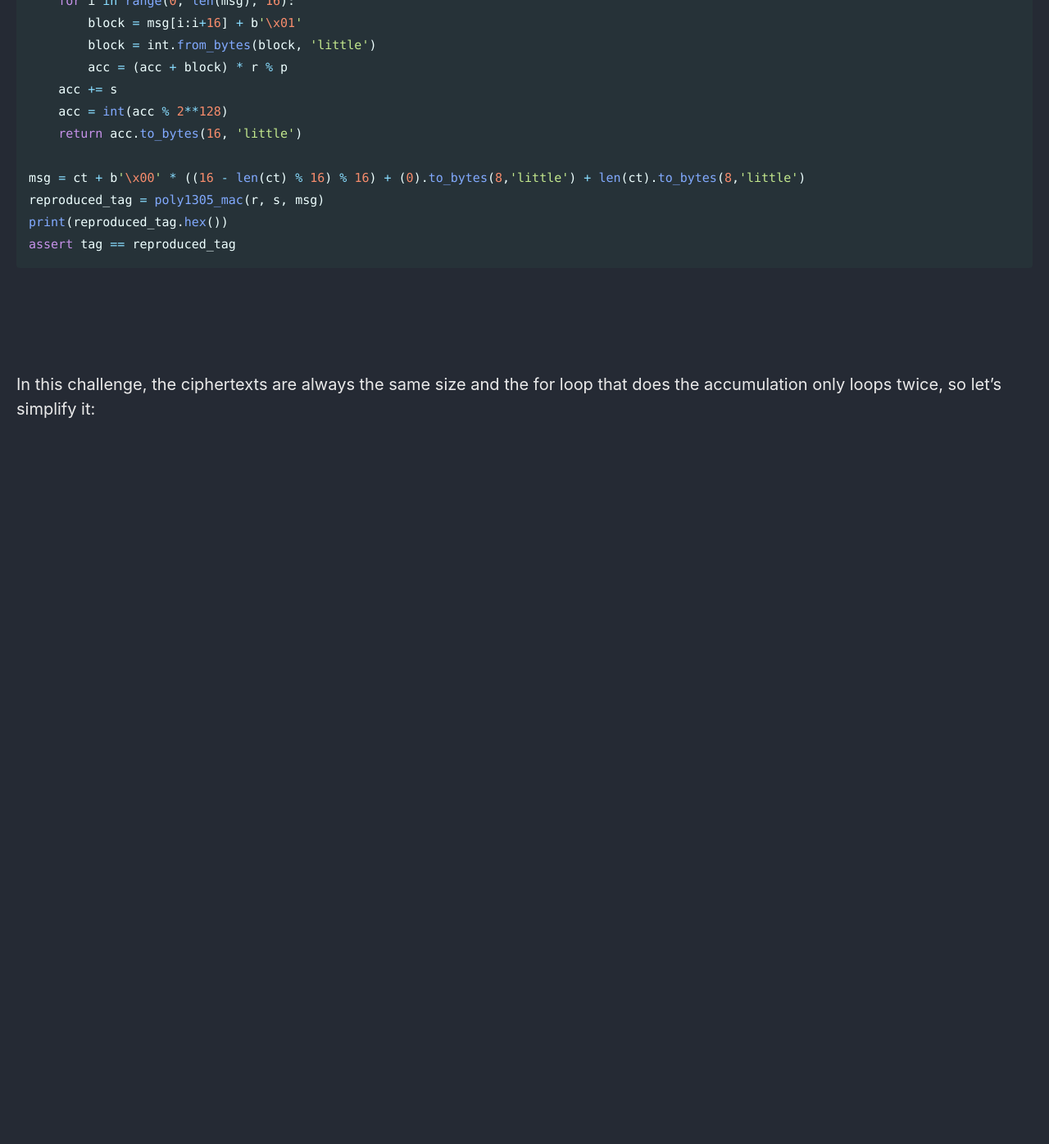
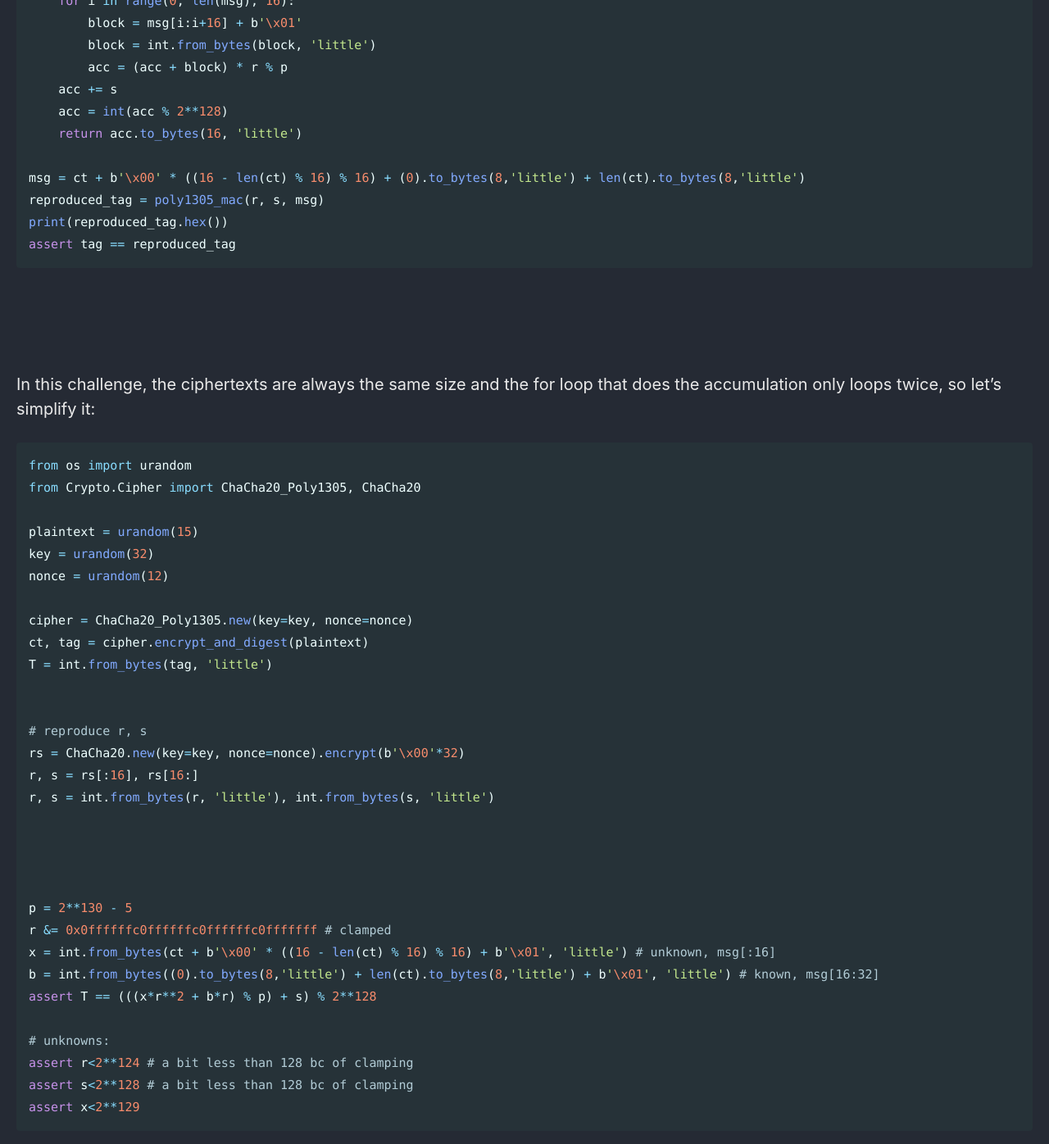
Before and after one commit to Connor-McCartney/Connor-McCartney.github.io, a Jekyll site: the page built from _pages/cryptography/other/Nostalgic-SECCONCTF14.md, in a window 1280 px wide and 1400 px high, scrolled down 5475 px. Shown: the top 1396 px of the window at 82% size. Built offline with Jekyll 4.4.1, drawn with Linux system fonts in a browser that asks for light colours; cached includes are drawn as plain includes; before the commit the page ends 6045 px from its top, so only the background shows below that.

Commit message:
Update Nostalgic-SECCONCTF14.md

````diff
--- a/_pages/cryptography/other/Nostalgic-SECCONCTF14.md
+++ b/_pages/cryptography/other/Nostalgic-SECCONCTF14.md
@@ -239,3 +239,42 @@ assert tag == reproduced_tag
 
 
 In this challenge, the ciphertexts are always the same size and the for loop that does the accumulation only loops twice, so let's simplify it:
+
+
+```python
+from os import urandom
+from Crypto.Cipher import ChaCha20_Poly1305, ChaCha20
+
+plaintext = urandom(15)
+key = urandom(32)
+nonce = urandom(12)
+
+cipher = ChaCha20_Poly1305.new(key=key, nonce=nonce)
+ct, tag = cipher.encrypt_and_digest(plaintext)
+T = int.from_bytes(tag, 'little')
+
+
+# reproduce r, s
+rs = ChaCha20.new(key=key, nonce=nonce).encrypt(b'\x00'*32)
+r, s = rs[:16], rs[16:]
+r, s = int.from_bytes(r, 'little'), int.from_bytes(s, 'little')
+
+
+
+
+p = 2**130 - 5
+r &= 0x0ffffffc0ffffffc0ffffffc0fffffff # clamped
+x = int.from_bytes(ct + b'\x00' * ((16 - len(ct) % 16) % 16) + b'\x01', 'little') # unknown, msg[:16]
+b = int.from_bytes((0).to_bytes(8,'little') + len(ct).to_bytes(8,'little') + b'\x01', 'little') # known, msg[16:32]
+assert T == (((x*r**2 + b*r) % p) + s) % 2**128
+
+# unknowns:
+assert r<2**124 # a bit less than 128 bc of clamping
+assert s<2**128 # a bit less than 128 bc of clamping
+assert x<2**129
+```
+
+
+<br>
+
+<br>
````
